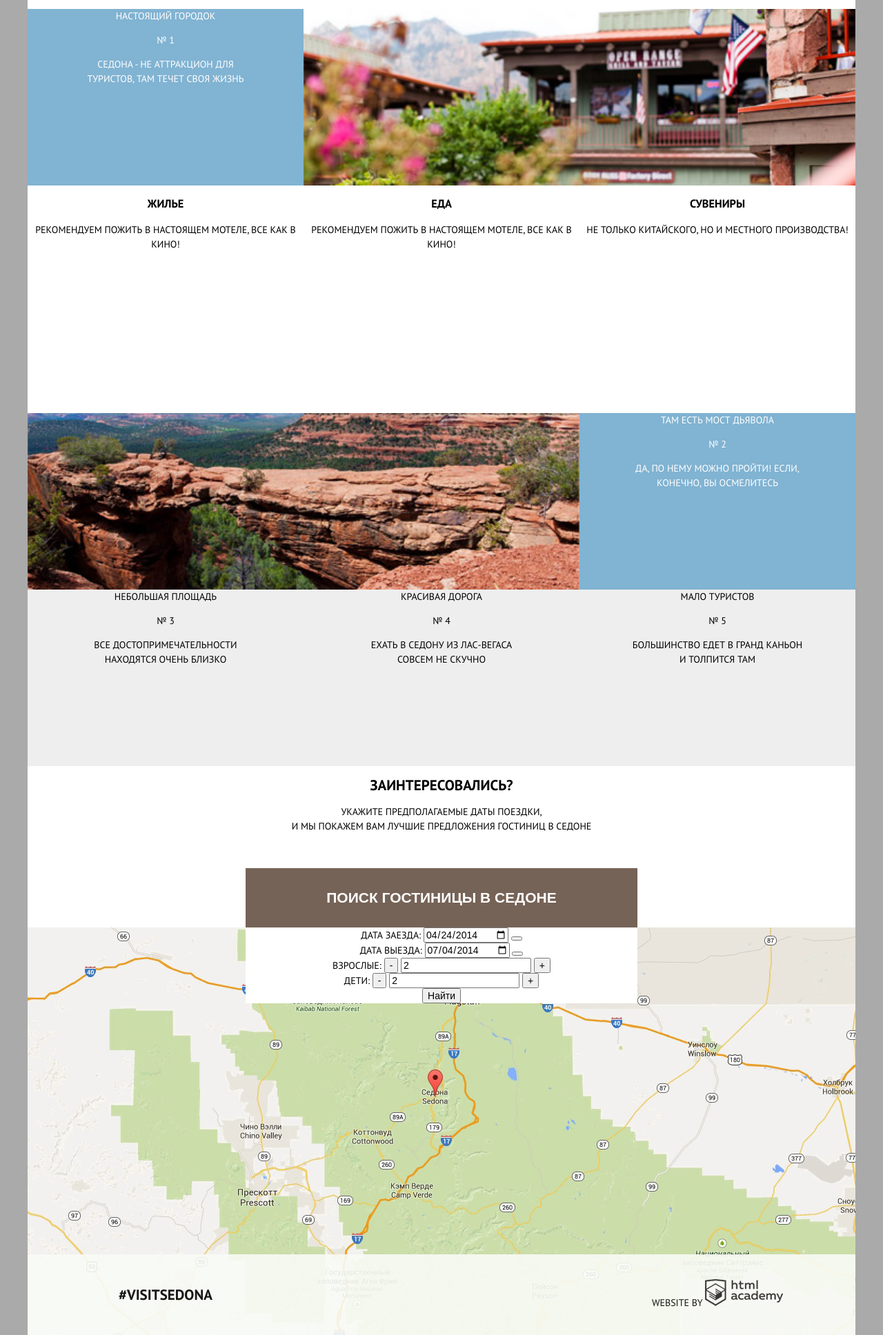
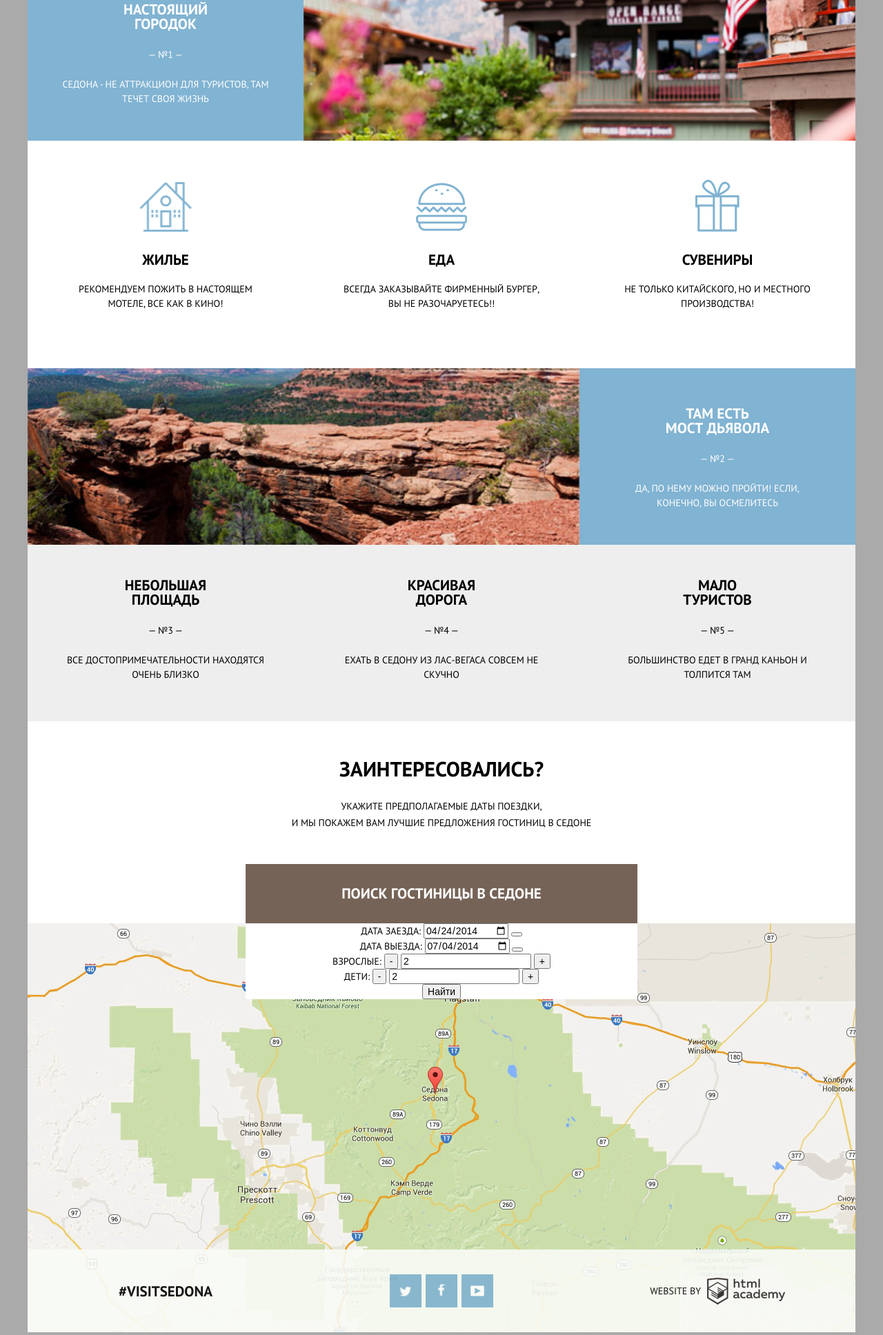
Before and after one commit to AdamantHQ/251115-sedona, a plain HTML site: page index.html in a window 1280 px wide. Shown: the part 832-2768 px from the top of the page at 69% size. Drawn offline with Linux system fonts and the light colour scheme.

Commit message:
Оформил декоративные элементы индекса

```diff
--- a/css/style.css
+++ b/css/style.css
@@ -1,12 +1,17 @@
 body {
   margin: 0;
-  font-family: 'PT Sans', sans-serif;
+  font-family: 'PT Sans', "Arial", sans-serif;
   font-size: 14px;
-  font-weight: 300;
+  font-weight: 400;
   line-height: 21px;
   color: #000;
   text-transform: uppercase;
   background: #aaa;
+}
+
+h2 {
+  font-size: 21px;
+  line-height: 21px;
 }
 
 .clearfix::after {
@@ -34,9 +39,8 @@ body {
 }
 
 .navigation {
-  min-height: 56px;
   list-style: none;
-  /*margin: 0 6%;*/
+  margin: 0;
   padding: 0;
 }
 
@@ -44,41 +48,45 @@ body {
   float: left;
   width: 20%;
   text-align: center;
+  padding: 0;
+  margin-top: 20px;
+  margin-bottom: 20px;
+  line-height: 16px;
 }
 
 .navigation li:nth-child(2) {
   margin-right: 20%;
 }
 
-/*Another way to style the header (plus margin in .navigation)*/
+.navigation a {
+  font-size: 14px;
+  line-height: 16px;
+  text-decoration: none;
+  font-weight: 700;
+  color: inherit;
+}
 
+.navigation a:hover {
+  color: #81b3d2;
+}
 
-/*.nav-information,*/
-/*.nav-media {*/
-  /*float: left;*/
-  /*width: 20%;*/
-  /*text-align: left;*/
-/*}*/
-
-/*.nav-map,*/
-/*.nav-hotels {*/
-  /*float: right;*/
-  /*width: 20%;*/
-  /*text-align: right;*/
-/*}*/
+.navigation a:active {
+  color: #000;
+  opacity: 0.3;
+}
 
 
 /*Index welcome picture*/
 
 
 .welcome-block {
-  height: 511px;
+  height: 508px;
   width: 100%;
   min-width: 768px;
   max-width: 1200px;
   background: url("../img/welcome-logo.png") no-repeat 50% 50% / auto,
-  url("../img/welcome-block-mask.svg") no-repeat 50% 100% / 100% auto,
-  url("../img/bg-main.jpg") no-repeat 0 0 / 100%;
+  url("../img/welcome-block-mask.svg") no-repeat 50% 100% / 100% 57px,
+  url("../img/bg-main.jpg") no-repeat 50% 29% / 100%;
 }
 
 
@@ -87,41 +95,58 @@ body {
 
 .title-block {
   text-align: center;
-  padding: 60px 0;
+  margin-top: 60px;
+  margin-bottom: 50px;
 }
 
-.title {
-  margin: 0 auto 32px auto;
-  width: 450px;
+.main-title {
+  width: 600px;
+  margin: 0 auto 28px;
+  font-size: 21px;
+  line-height: 26px;
 }
 
+.title-block p {
+  margin: 0;
+  font-size: 14px;
+  line-height: 26px;
+  font-weight: 300;
+}
 
 /*Index features*/
 
 
 .feature-wide {
   width: 100%;
+  background: #81b3d2;
+  color: #fff;
 }
 
 .feature-description {
   float: left;
   width: 33.333333%;
+  text-align: center;
+  box-sizing: border-box;
   min-height: 256px;
-  text-align: center;
-  -webkit-box-sizing: border-box;
-  -moz-box-sizing: border-box;
-  box-sizing: border-box;
-  padding: 0 6%;
 }
 
-.feature-wide .feature-description {
-  background: #81b3d2;
-  color: #fff;
+.features-rest {
+  background: #eee;
+  color: #000;
 }
 
-.features-rest .feature-description {
-  background: #eee;
-  color: #000;
+.feature-title {
+  margin: 55px auto 24px;
+  display: block;
+  width: 160px;
+}
+
+.features-rest .feature-title {
+  margin-top: 48px;
+}
+
+.feature-text {
+  margin: 22px 12% 22px;
 }
 
 .feature-picture {
@@ -147,9 +172,50 @@ body {
 }
 
 .advice-item {
+  position: relative;
   float: left;
   width: 33.333333%;
   text-align: center;
+}
+
+.advice-item::before {
+  background: url(../img/sprite-advice.png) no-repeat;
+  position: absolute;
+  top: 60px;
+  transform: translateX(-50%);
+}
+
+.advice-food::before {
+  content: "";
+  top: 61px;
+  width: 74px;
+  height: 70px;
+  background-position: -5px -5px;
+}
+
+.advice-gifts::before {
+  content: "";
+  top: 56px;
+  width: 64px;
+  height: 76px;
+  background-position: -5px -85px;
+}
+
+.advice-hotel::before {
+  content: "";
+  width: 75px;
+  height: 72px;
+  background-position: -5px -171px;
+}
+
+.advice-title {
+  margin-top: 162px;
+  margin-bottom: 22px;
+}
+
+.advice-item p {
+  margin-right: 12%;
+  margin-left: 12%;
 }
 
 
@@ -162,17 +228,41 @@ body {
   margin: 0 auto;
 }
 
+.hotel-block h2 {
+  font-size: 30px;
+  margin-top: 58px;
+  margin-bottom: 32px;
+}
+
+.hotel-block p {
+  line-height: 24px;
+  padding: 0 60px;
+}
+
 .button-toggle {
   width: 100%;
   padding: 30px 30px;
+  font: inherit;
+  text-transform: inherit;
   font-size: 21px;
-  font-weight: 600;
+  line-height: 26px;
+  font-weight: 700;
   color: #fff;
+  margin-top: 34px;
+  border: none;
+}
+
+.button-brown {
   background: #766357;
-  line-height: 26px;
-  text-transform: uppercase;
-  margin-top: 50px;
-  border: none;
+}
+
+.button-brown:hover {
+  background: #604e43;
+}
+
+.button-brown:active {
+  background: #503e33;
+  color: rgba(255,255,255,0.3);
 }
 
 .popup {
@@ -198,7 +288,7 @@ body {
 
 
 .map-block {
-  height: 591px;
+  height: 593px;
   background: url("../img/map.jpg") no-repeat 50% 100%;
 }
 
@@ -227,6 +317,11 @@ body {
   text-align: center;
 }
 
+.footer-logo > * {
+  display: inline-block;
+  vertical-align: middle;
+}
+
 .footer-visit {
   font-size: 21px;
   font-weight: 600;
@@ -237,12 +332,90 @@ body {
   color: #000;
 }
 
+.footer-visit a:hover {
+  color: #81b3d2;
+}
+
+.footer-visit a:active {
+  color: #000;
+  opacity: 0.3;
+}
+
+.button-social {
+  position: relative;
+  display: inline-block;
+  vertical-align: top;
+  width: 46px;
+  height: 48px;
+  margin-right: 6px;
+  background: #81b3d2
+}
+
+.button-social:last-child {
+  margin-right: 0;
+}
+
+.button-social:hover {
+  background-color: #669ec0;
+}
+
+.button-social:active {
+  background-color: #5496bd;
+}
+
+.button-social::before {
+  content: "";
+  background: url("../img/sprite-social.png") no-repeat;
+  position: absolute;
+  left: 50%;
+  top: 50%;
+  transform: translate(-50%, -50%);
+}
+
+.twitter::before {
+  width: 17px;
+  height: 15px;
+  background-position: -20px -78px;
+}
+
+.facebook::before {
+  width: 10px;
+  height: 19px;
+  background-position: -20.5px -22px;
+}
+
+.youtube::before {
+  width: 20px;
+  height: 16px;
+  background-position: -20px -134px;
+}
+
+.button-social:active::before {
+  opacity: 0.3;
+}
+
 .footer-logo {
   font-size: 14px;
 }
 
+.footer-logo a {
+  font-size: 0;
+  display: inline-block;
+  vertical-align: middle;
+  width: 113px;
+  height: 39px;
+  margin-left: 5px;
+  background: transparent url("../img/sprite-logo.png") -20px -20px no-repeat;
+}
 
+.footer-logo a:hover {
+  background-position: -20px -99px;
+}
 
+.footer-logo a:active {
+  background-position: -20px -20px;
+  opacity: 0.3;
+}
 
 /*Hotels filter*/
 
--- a/index.html
+++ b/index.html
@@ -19,8 +19,8 @@
         <ul class="navigation clearfix">
           <li><a href="#">Информация</a></li>
           <li><a href="#">Фото и видео</a></li>
+          <li><a href="#">Карта штата</a></li>
           <li><a href="#">Гостиницы</a></li>
-          <li><a href="#">Карта штата</a></li>
         </ul>
       </nav>
     </header>
@@ -32,34 +32,32 @@
 
 
     <div class="title-block">
-      <h1 class="title">Седона — небольшой городок в Аризоне, заслуживающий большего!</h1>
+      <h1 class="main-title">Седона — небольшой городок в Аризоне, заслуживающий большего!</h1>
       <p>Рассмотрим 5 причин, по которым Седона круче, чем Гранд Каньон!</p>
     </div>
 
 
     <div class="feature-wide clearfix">
       <div class="feature-description">
-        <div class="feature-title">
-          Настоящий городок
-        </div>
-        <p class="feature-number">№ 1</p>
-        <p>Седона - не аттракцион для туристов, там течет своя жизнь</p>
+        <h2 class="feature-title">Настоящий городок</h2>
+        <p>— №1 —</p>
+        <p class="feature-text">Седона - не аттракцион для туристов, там течет своя жизнь</p>
       </div>
       <div class="feature-picture feature1"></div>
     </div>
 
 
     <div class="advice-block clearfix">
-      <div class="advice-item">
-        <h3 class="advice-title">Жилье</h3>
+      <div class="advice-item advice-hotel">
+        <h2 class="advice-title">Жилье</h2>
         <p>Рекомендуем пожить в настоящем мотеле, все как в кино!</p>
       </div>
-      <div class="advice-item">
-        <h3 class="advice-title">Еда</h3>
-        <p>Рекомендуем пожить в настоящем мотеле, все как в кино!</p>
+      <div class="advice-item advice-food">
+        <h2 class="advice-title">Еда</h2>
+        <p>Всегда заказывайте фирменный бургер, вы не разочаруетесь!!</p>
       </div>
-      <div class="advice-item">
-        <h3 class="advice-title">Сувениры</h3>
+      <div class="advice-item advice-gifts">
+        <h2 class="advice-title">Сувениры</h2>
         <p>Не только китайского, но и местного производства!</p>
       </div>
     </div>
@@ -68,53 +66,45 @@
     <div class="feature-wide clearfix">
       <div class="feature-picture feature2"></div>
       <div class="feature-description">
-        <div class="feature-title">
-          Там есть мост дьявола
-        </div>
-        <p class="feature-number">№ 2</p>
-        <p>Да, по нему можно пройти! Если, конечно, вы осмелитесь</p>
+        <h2 class="feature-title">
+          Там есть мост&nbsp;дьявола
+        </h2>
+        <p>— №2 —</p>
+        <p class="feature-text">Да, по нему можно пройти! Если, конечно, вы осмелитесь</p>
       </div>
     </div>
 
 
     <div class="features-rest clearfix">
       <div class="feature-description">
-        <div class="feature-title">
-          Небольшая площадь
-        </div>
-        <p class="feature-number">№ 3</p>
-        <p>Все достопримечательности находятся очень близко</p>
+        <h2 class="feature-title">Небольшая площадь</h2>
+        <p>— №3 —</p>
+        <p class="feature-text">Все&nbsp;достопримечательности находятся очень близко</p>
       </div>
 
 
       <div class="feature-description">
-        <div class="feature-title">
-          Красивая дорога
-        </div>
-        <p class="feature-number">№ 4</p>
-        <p>Ехать в Седону из Лас-Вегаса совсем не скучно</p>
+        <h2 class="feature-title">Красивая дорога</h2>
+        <p>— №4 —</p>
+        <p class="feature-text">Ехать в Седону из Лас-Вегаса совсем не скучно</p>
       </div>
 
 
       <div class="feature-description">
-        <div class="feature-title">
-            Мало туристов
-          </div>
-          <p class="feature-number">№ 5</p>
-          <p>Большинство едет в Гранд Каньон и толпится там</p>
+        <h2 class="feature-title">Мало туристов</h2>
+          <p>— №5 —</p>
+          <p class="feature-text">Большинство едет в Гранд Каньон и толпится там</p>
         </div>
     </div>
 
 
     <section class="hotel-block">
       <h2>Заинтересовались?</h2>
-      <div class="subheading">
-        Укажите предполагаемые даты поездки,<br>
-        и мы покажем вам лучшие предложения гостиниц в Cедоне
-      </div>
+      <p>Укажите предполагаемые даты поездки,<br>
+        и&nbsp;мы&nbsp;покажем вам лучшие предложения гостиниц в Cедоне</p>
 
 
-      <button class="button-toggle" type="button">Поиск гостиницы в Седоне</button>
+      <button class="button-toggle button-brown" type="button">Поиск гостиницы в Седоне</button>
 
 
       <div class="popup">
@@ -174,7 +164,7 @@
       </div>
       <div class="footer-column footer-logo">
         <span>Website by</span>
-        <img src="img/ha-logo.png" width="113" height="39" alt="HTMLAcademy">
+        <a href="#">HTML Academy</a>
       </div>
     </footer>
 
```
Also changed, not shown: img/bg-main.jpg, img/icon-food.png (renamed from img/icon2.png), img/icon-gifts.png (renamed from img/icon3.png), img/icon-hotel.png (renamed from img/icon1.png), img/sprite-advice.png (added), img/sprite-logo.png (added), img/sprite-social.png (added).
